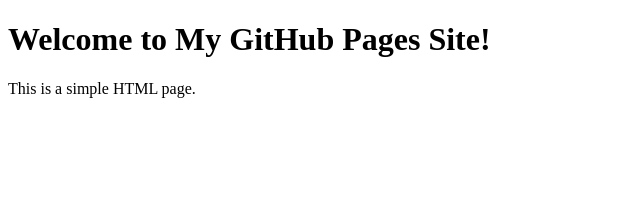
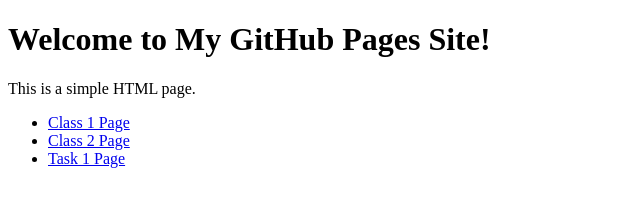
Before and after one commit to adwaithv964/Web-Development-project-Coding_Club, a plain HTML site: page index.html in a window 1280 px wide. Shown: the whole page, without its empty margins (0-640 px from the left). Drawn offline with Linux system fonts and the light colour scheme.

Commit message:
Add links to other pages

```diff
--- a/index.html
+++ b/index.html
@@ -8,5 +8,12 @@
 <body>
     <h1>Welcome to My GitHub Pages Site!</h1>
     <p>This is a simple HTML page.</p>
+
+    <ul>
+        <li><a href="class1.html">Class 1 Page</a></li>
+        <li><a href="class2.html">Class 2 Page</a></li>
+        <li><a href="task1.html">Task 1 Page</a></li>
+    </ul>
+
 </body>
 </html>
```
